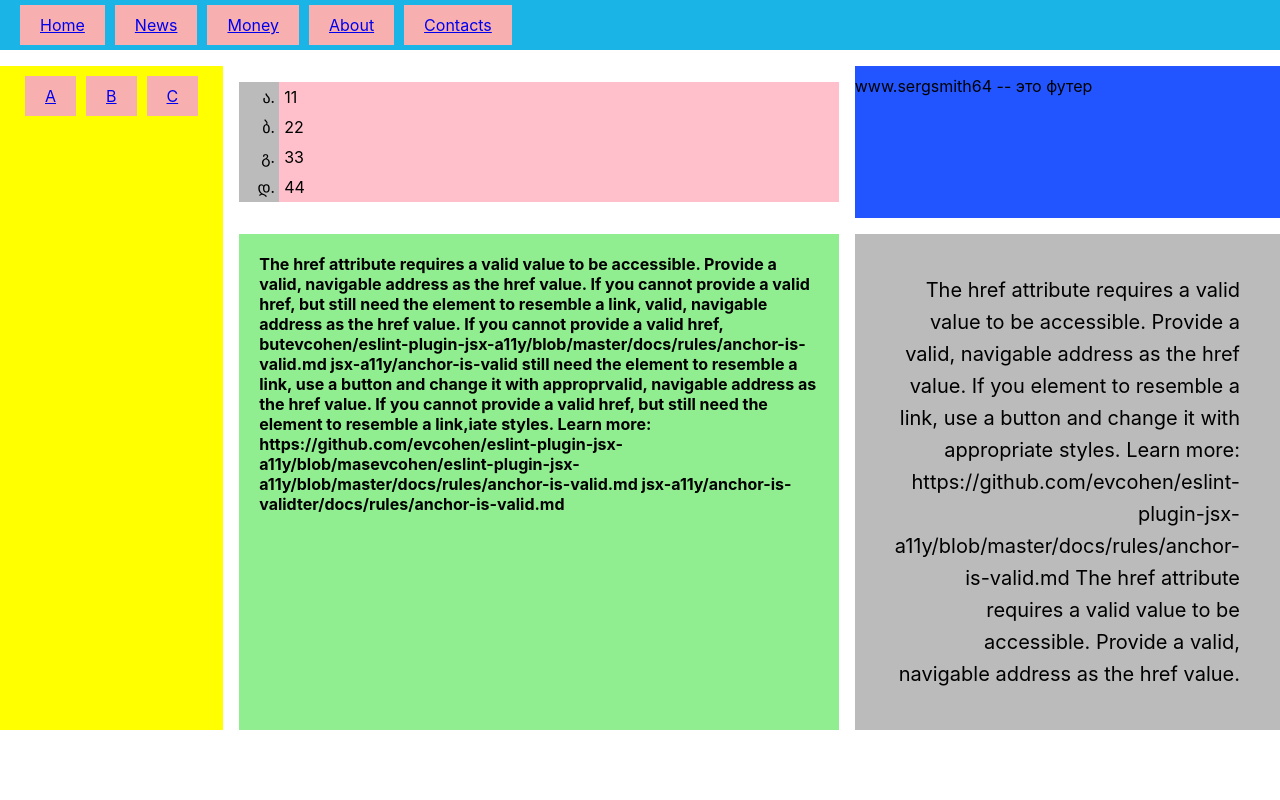
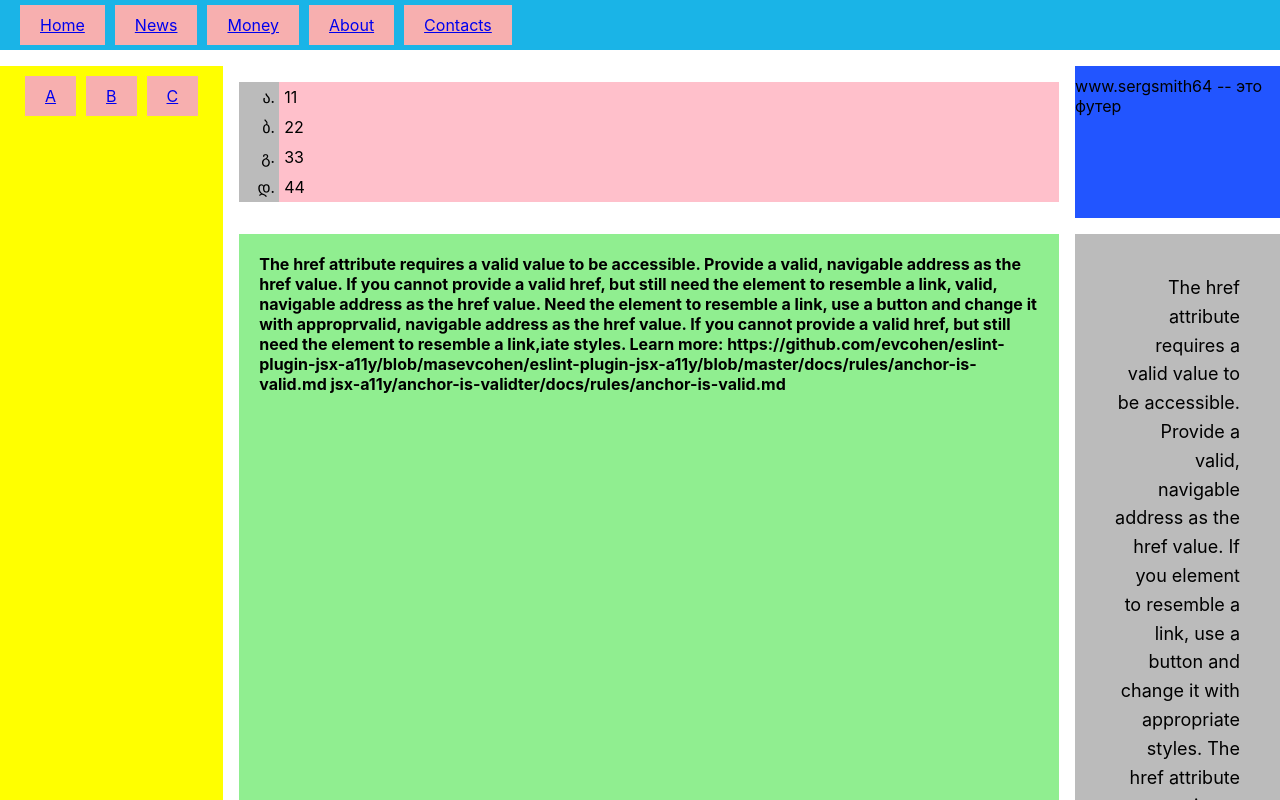
Before and after one commit to SergSmith64/social-react, a React (Create React App) app in the folder social/: page / in a window 1280 px wide. Shown: the top 800 px of the page. Built offline with nearby package versions, Linux system fonts and the light colour scheme.

Commit message:
fix: grid

```diff
--- a/social/src/App.css
+++ b/social/src/App.css
@@ -5,7 +5,7 @@
 	"nav main"
 	"footer"; */
 	/* grid-template-rows: 90px 1fr 1fr; */
-	grid-template-columns: 1fr 3fr 1fr;
+	grid-template-columns: 1fr 4fr 1fr;
 	grid-gap: 1em;
 }
 .header {
@@ -29,7 +29,7 @@
 	background-color: #bbb;
 	padding: 40px;
 	text-align: right;
-	font-size: 20px;
+	font-size: 18px;
 	line-height: 1.6;
 }
 
--- a/social/src/App.js
+++ b/social/src/App.js
@@ -15,12 +15,11 @@ const App = () => {
 			<Footer className="footer"></Footer>
 			<div className="foot1">
 			The href attribute requires a valid value to be accessible. Provide a valid, navigable address as the href value. If you cannot provide a valid href, but still need the element to resemble a link,
-valid, navigable address as the href value. If you cannot provide a valid href, butevcohen/eslint-plugin-jsx-a11y/blob/master/docs/rules/anchor-is-valid.md  jsx-a11y/anchor-is-valid still need the element to resemble a link, use a button and change it with approprvalid, navigable address as the href value. If you cannot provide a valid href, but still need the element to resemble a link,iate styles. Learn more: https://github.com/evcohen/eslint-plugin-jsx-a11y/blob/masevcohen/eslint-plugin-jsx-a11y/blob/master/docs/rules/anchor-is-valid.md  jsx-a11y/anchor-is-validter/docs/rules/anchor-is-valid.md
+valid, navigable address as the href value. Need the element to resemble a link, use a button and change it with approprvalid, navigable address as the href value. If you cannot provide a valid href, but still need the element to resemble a link,iate styles. Learn more: https://github.com/evcohen/eslint-plugin-jsx-a11y/blob/masevcohen/eslint-plugin-jsx-a11y/blob/master/docs/rules/anchor-is-valid.md  jsx-a11y/anchor-is-validter/docs/rules/anchor-is-valid.md
 			</div>
 			<div className="foot2">
 			The href attribute requires a valid value to be accessible. Provide a
-valid, navigable address as the href value. If you  element to resemble a link, use a button and change it with appropriate styles. Learn more: https://github.com/evcohen/eslint-plugin-jsx-a11y/blob/master/docs/rules/anchor-is-valid.md The href attribute requires a valid value to be accessible. Provide a
-valid, navigable address as the href value.
+valid, navigable address as the href value. If you  element to resemble a link, use a button and change it with appropriate styles. The href attribute requires a valid value to be accessible. Provide a valid, navigable address as the href value.
 			</div>
 		</div>
 	);
```
